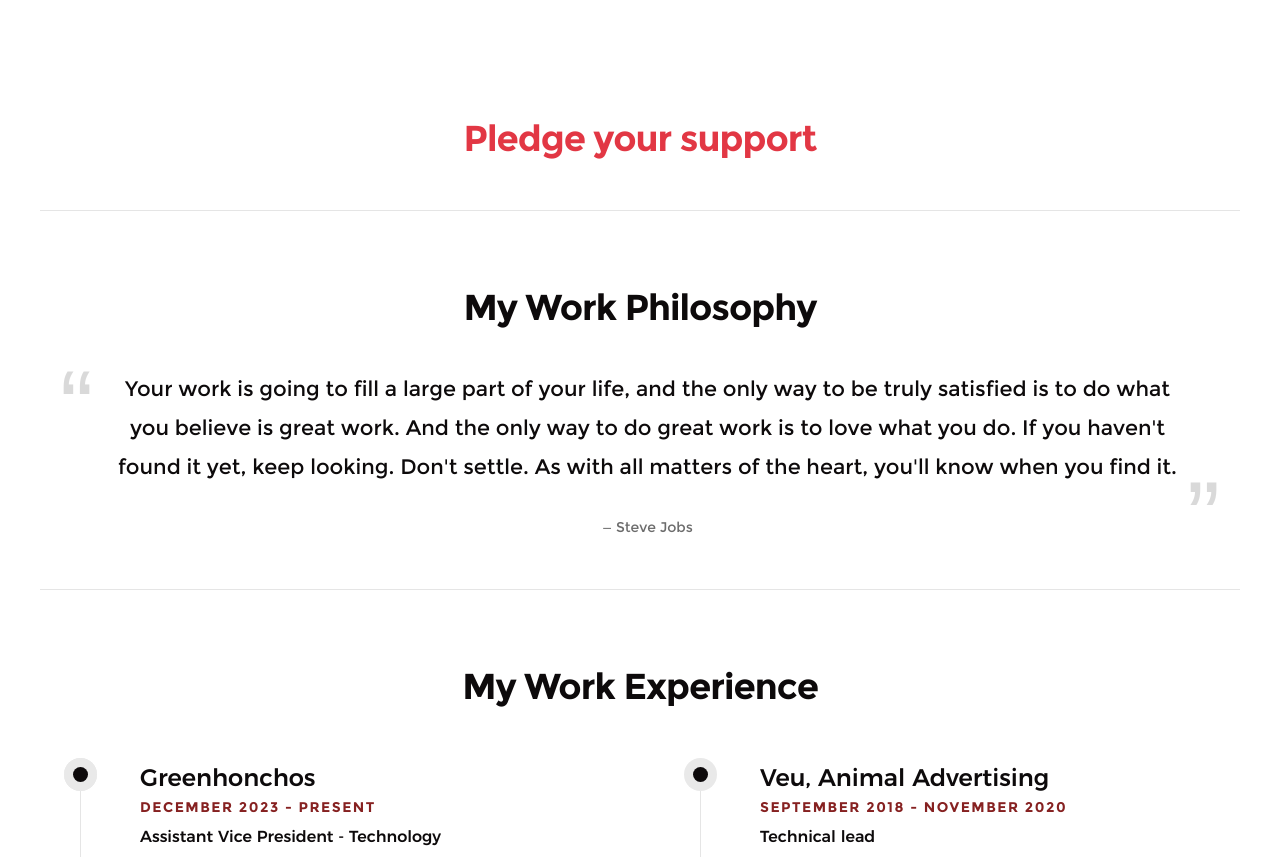
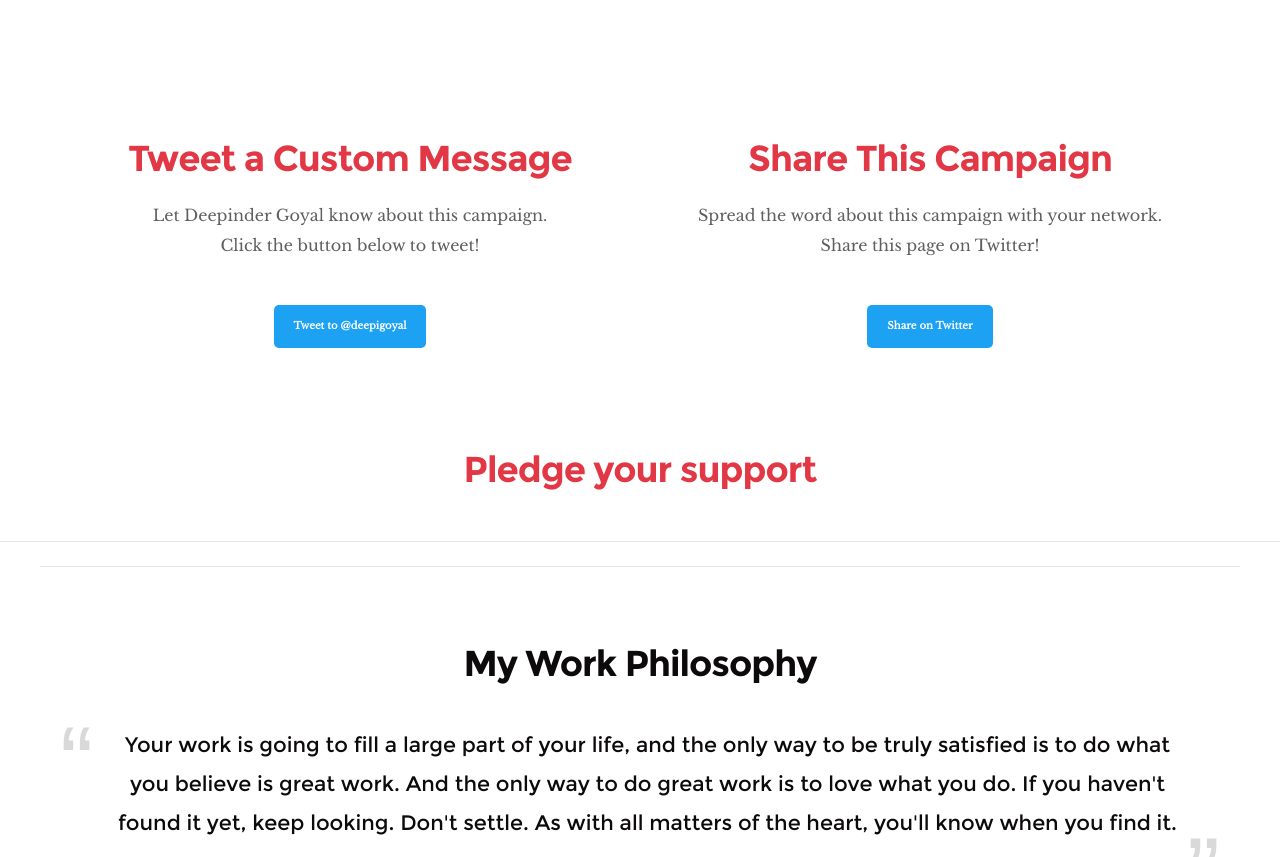
Before and after one commit to sagarchauhan005/sagarchauhan, a plain HTML site: page chief-of-staff-zomato.html in a window 1280 px wide. Shown: the part 1566-2423 px from the top of the page. Drawn offline with Linux system fonts and the light colour scheme; a script that the page names is missing.

Commit message:
COS tweet

```diff
--- a/chief-of-staff-zomato.html
+++ b/chief-of-staff-zomato.html
@@ -199,6 +199,33 @@
         </div>
     </div> <!-- end about-content -->
 
+    <div class="container">
+        <!-- Left Section: Tweet a Custom Message to @deepigoyal -->
+        <div class="column">
+            <h1 class="zomato">Tweet a Custom Message</h1>
+            <p>Let Deepinder Goyal know about this campaign. <br>Click the button below to tweet!</p>
+            <a
+                    href="https://twitter.com/intent/tweet?text=Hi%20%40deepigoyal%2C%20I%20am%20supporting%20this%20initiative%20by%20%40sagarchauhan005%20to%20become%20the%20next%20Chief%20of%20Staff%20at%20Zomato%2C%20take%20a%20look%20at%20it%20https%3A%2F%2Fbit.ly%2Fsagar-chief-of-staff-zomato"
+                    class="button"
+                    target="_blank"
+            >
+                Tweet to @deepigoyal
+            </a>
+        </div>
+        <!-- Right Section: Share Page on User's Twitter -->
+        <div class="column">
+            <h1 class="zomato">Share This Campaign</h1>
+            <p>Spread the word about this campaign with your network. <br>Share this page on Twitter!</p>
+            <a
+                    href="https://twitter.com/intent/tweet?text=Support%20this%20inspiring%20initiative%20by%20%40sagarchauhan005%20to%20become%20next%20Zomato's%20Chief%20of%20Staff.%20Learn%20more%20here%20at%20https%3A%2F%2Fbit.ly%2Fsagar-chief-of-staff-zomato"
+                    class="button"
+                    target="_blank"
+            >
+                Share on Twitter
+            </a>
+        </div>
+    </div>
+
     <div class="form-container" id="pledge">
         <div class="col-full text-center">
             <h1 class="zomato">Pledge your support</h1>
@@ -207,6 +234,7 @@
         <div data-tf-live="01JD5Q1G5HWM1ZP3C88DTYM5M5"></div><script src="//embed.typeform.com/next/embed.js"></script>
     </div>
     <br><br>
+    <hr>
     <div class="row about-content" id="my-philosophy">
         <hr>
         <div class="col-full text-center">
--- a/css/main.css
+++ b/css/main.css
@@ -4244,3 +4244,43 @@ article.blog-single .blog-content {
 .zomato{
     color: #E23744;
 }
+
+.container {
+    display: flex;
+    justify-content: space-between;
+    align-items: flex-start;
+    margin: 20px auto;
+    max-width: 1200px;
+    padding: 20px;
+    background: #fff;
+    border-radius: 8px;
+}
+
+.column {
+    flex: 1;
+    margin: 0 10px;
+    text-align: center;
+}
+
+.column h2 {
+    color: #d32f2f;
+    font-size: 1.5rem;
+    margin-bottom: 15px;
+}
+
+.button {
+    display: inline-block;
+    background-color: #1DA1F2;
+    color: white;
+    padding: 12px 20px;
+    text-decoration: none;
+    border-radius: 5px;
+    font-size: 1rem;
+    font-weight: bold;
+    margin-top: 15px;
+    cursor: pointer;
+}
+
+.button:hover {
+    background-color: #0d95e8;
+}
```
